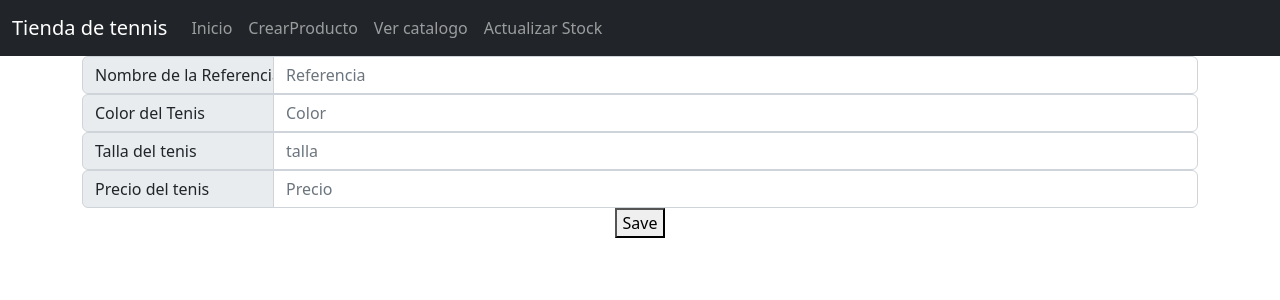
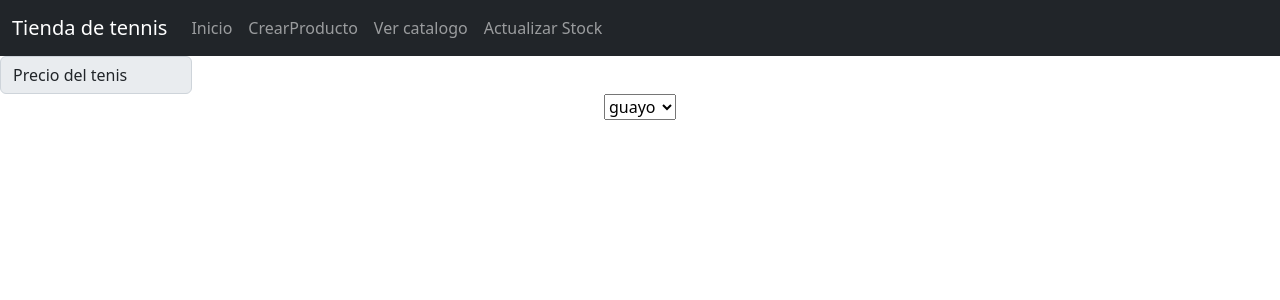
Before and after one commit to sebasrpg1232/tiendadetennis, a React (Create React App) app: page /ActualizarStock in a window 1280 px wide. Shown: the top 300 px of the page. Built offline with nearby package versions, Linux system fonts and the light colour scheme.

Commit message:
dropbox-ActualizarStock

```diff
--- a/src/App.js
+++ b/src/App.js
@@ -4,6 +4,7 @@ import Home from "./Components/Home/Home";
 import CrearProducto from "./Components/CrearProducto/CrearProducto";
 import VerTenis from "./Components/VerTenis/VerTenis";
 import { BrowserRouter as Router, Routes, Route } from "react-router-dom";
+import ActualizarStock from "./Components/ActualizarStock/ActualizarStock"
 import Tarjetas from "./Components/Tarjetas/Tarjetas";
 function App() {
   return (
@@ -15,7 +16,7 @@ function App() {
               <Route exact path="/" element={<Home/>}></Route>
               <Route path="/CrearProducto" element={<CrearProducto/>}></Route>
               <Route path="/VerTenis" element={<VerTenis/>}></Route>
-              <Route path="/ActualizarStock" element={<CrearProducto/>}></Route>
+              <Route path="/ActualizarStock" element={<ActualizarStock/>}></Route>
             </Routes>
         </Router>
       </nav>
--- /dev/null
+++ b/src/Components/ActualizarStock/ActualizarStock.js
@@ -0,0 +1,20 @@
+const spanStyle = {
+    width: "12em",
+  };
+function ActualizarStock(){
+return(
+    <div>
+        <span class="input-group-text" style={spanStyle} id="addon-wrapping">
+            Precio del tenis
+          </span>
+          <select  name="producto" id="productos">
+    <option value="guayo">guayo</option>
+    <option value="adidas">adidas</option>
+    <option value="nike">nike</option>
+    <option value="vans">vans</option>
+  </select>
+    </div>
+);
+}
+
+export default ActualizarStock
```
